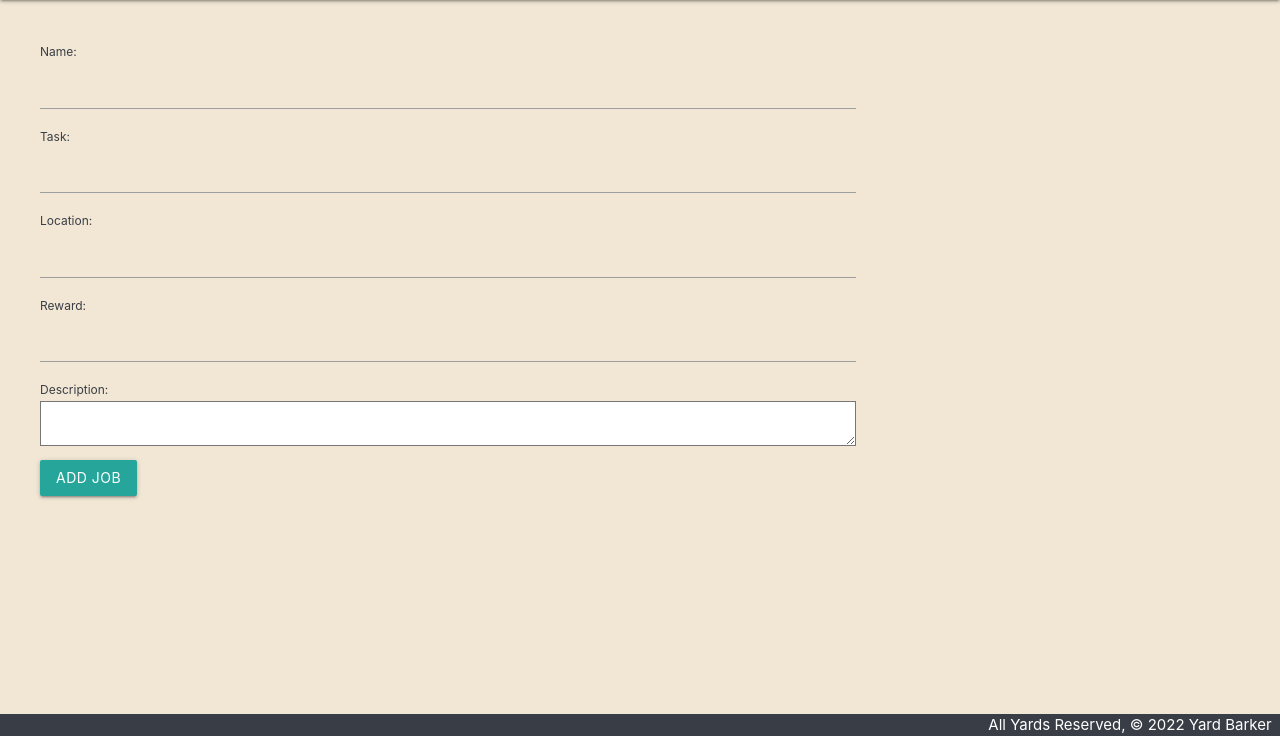
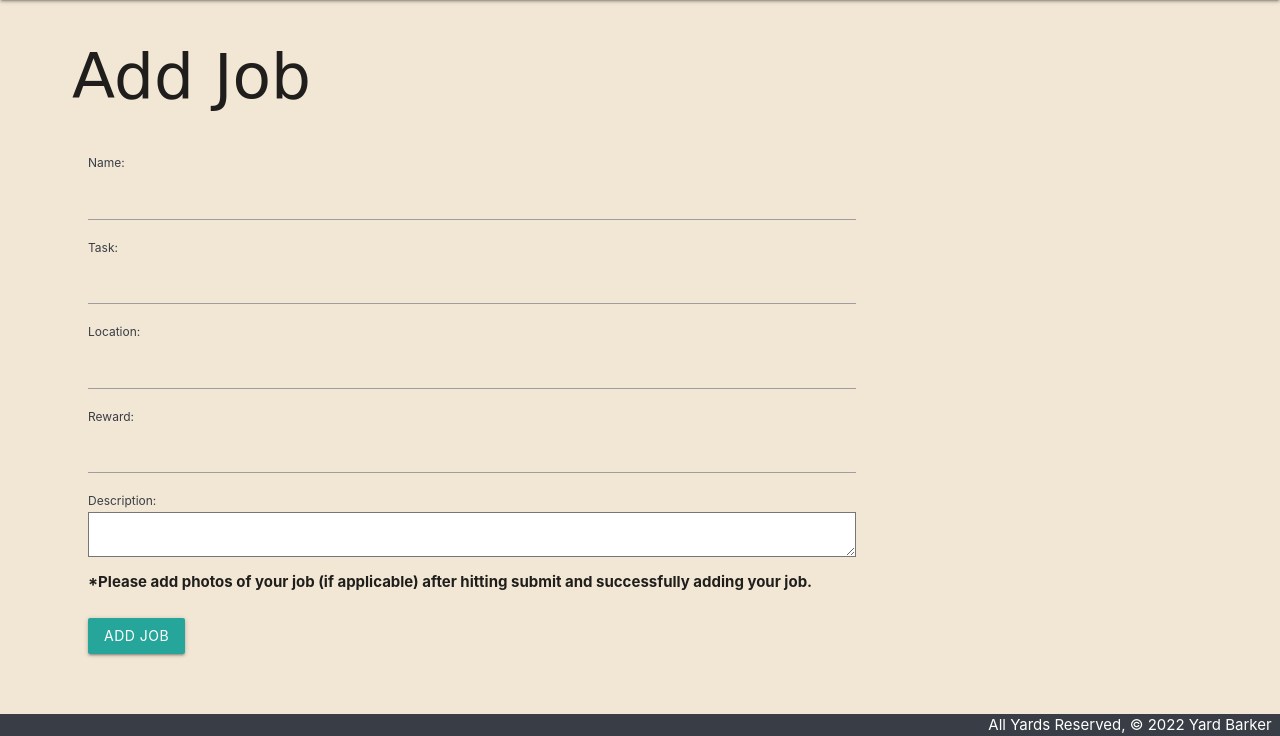
Before and after one commit to akrauss419/yardbarker, a Django app: page /jobs/create/ in a window 1280 px wide. Shown: the part 64-800 px from the top of the page. Run offline with Django 4.2, Linux system fonts and the light colour scheme; a user stored in the database is signed in; tables that the repository leaves empty hold one stand-in row (values such as "Sample post"); some web fonts are replaced.

Commit message:
css changes

```diff
--- a/main_app/static/css/style.css
+++ b/main_app/static/css/style.css
@@ -138,8 +138,13 @@ span {
   font-weight: bold;
 }
 
-.card-title, h1 {
+.card-title, h1, h2 {
   font-family: 'Rubik Marker Hatch', cursive;
+}
+
+.card-title {
+  font-size: 5vmin !important;
+  color: #6D9886;
 }
 
 h4 {
@@ -157,3 +162,30 @@ h4 {
 #job_photo {
   margin-top: 5vh;
 }
+
+#available_con {
+  margin-left: 1vw;
+}
+
+#reviews_top {
+  margin-left: 1vw;
+}
+
+.card-content > p {
+  margin-left: 2vmin !important;
+}
+
+#user_name {
+  font-size: 12vmin;
+}
+
+.job_progress {
+  font-size: 6vmin;
+}
+
+.disclaimer {
+  font-weight: bold;
+}
+#job_submit {
+  margin-top: 2vmin;
+}
--- a/main_app/templates/jobs/create.html
+++ b/main_app/templates/jobs/create.html
@@ -1,11 +1,18 @@
 {% extends 'base.html' %}
 {% block content %}
 
-<form action="{% url 'jobs_create'%}" method="POST">
-  {% csrf_token %}
-  <!-- Render the inputs -->
-  {{ job_create_form.as_p }}
-  <input type="submit" class="btn" value="Add Job">
-</form>
+
+
+<div class="profile_page">
+  <h1>Add Job</h1>
+  <form action="{% url 'jobs_create'%}" method="POST">
+    {% csrf_token %}
+    <!-- Render the inputs -->
+    {{ job_create_form.as_p }}
+    <p class="disclaimer">*Please add photos of your job (if applicable) after hitting submit and successfully adding your job.</p>
+    <input type="submit" class="btn" value="Add Job" id="job_submit">
+  </form>
+</div>
+
 
 {% endblock %}
--- a/main_app/templates/jobs/detail.html
+++ b/main_app/templates/jobs/detail.html
@@ -82,7 +82,7 @@
     </div>
   </div>
 
-  <div class="col s6">
+  <div class="col s6" id="available_con">
     <h3>Available Contractors</h3>
     {% if contractors.count %}
       {% for contractor in contractors.all %}
--- a/main_app/templates/jobs/index.html
+++ b/main_app/templates/jobs/index.html
@@ -13,7 +13,6 @@
           <p><span>Location: </span>{{ job.location }}</p>
           <p><span>Reward: </span>${{ job.reward }}</p>
           <p><span>Description: </span>{{ job.description }}</p>
-          <span>Is Done:</span>
         </div>
       </div>
     </a>
--- a/main_app/templates/main_app/contractor_detail.html
+++ b/main_app/templates/main_app/contractor_detail.html
@@ -34,7 +34,7 @@
   </div>
   <!-- review section -->
   <br>
-  <div>
+  <div id="reviews_top">
     <h3 class="">Reviews</h3>
     <h5 class="">Average: {{average}} ⭐️ </h5>
   </div>
--- a/main_app/templates/main_app/contractor_form.html
+++ b/main_app/templates/main_app/contractor_form.html
@@ -7,12 +7,10 @@
   {% else %}
     <h1>Add Contractor</h1>
   {% endif %}
-  <!-- Leaving the action empty makes the form post to the same url used to display it -->
+
   <form action="" method="post">
-    <!-- Django requires the following for security purposes -->
     {% csrf_token %}
     <table>
-      <!-- Render the inputs inside of <tr>s & <td>s -->
       {{ form.as_table }}
     </table>
     <input type="submit" value="SUBMIT" class="btn">
--- a/main_app/views.py
+++ b/main_app/views.py
@@ -24,9 +24,17 @@ def about(request):
 @login_required
 def member_detail(request):
   # current_id = request.user.id
-  member = Member.objects.get(user=request.user)
+  curr_member = Member.objects.get(user=request.user)
+  job_list = Job.objects.filter(member=curr_member).order_by('-isDone')
+  completed_list = job_list.filter(isDone='1')
+  not_complete_list = job_list.filter(isDone='2')
+
+  # completed_jobs = Job.objects.include(id_in=finished_list)
   return render(request, 'member_detail.html', {
-    'member': member
+    'member': curr_member,
+    'job_list': job_list,
+    'completed_list': completed_list,
+    'not_complete_list': not_complete_list,
   })
 
 
```
Also changed, not shown: main_app/templates/main_app/job_form.html (+4 -4 lines), main_app/templates/member_detail.html (+47 -1 lines).
